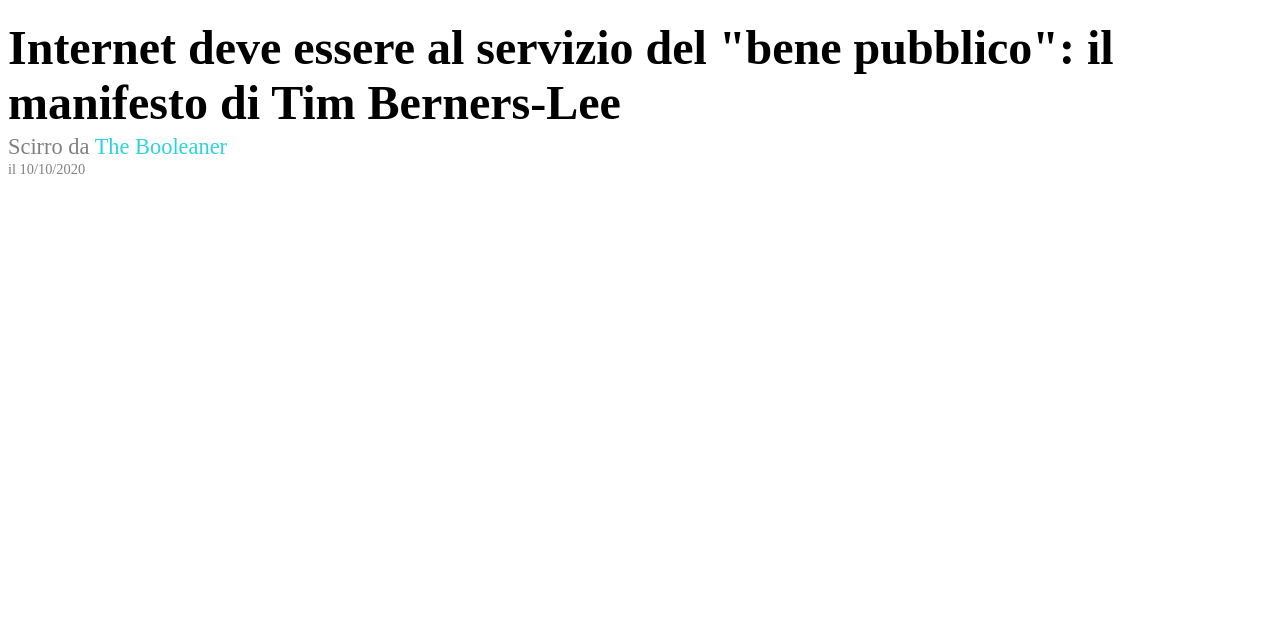
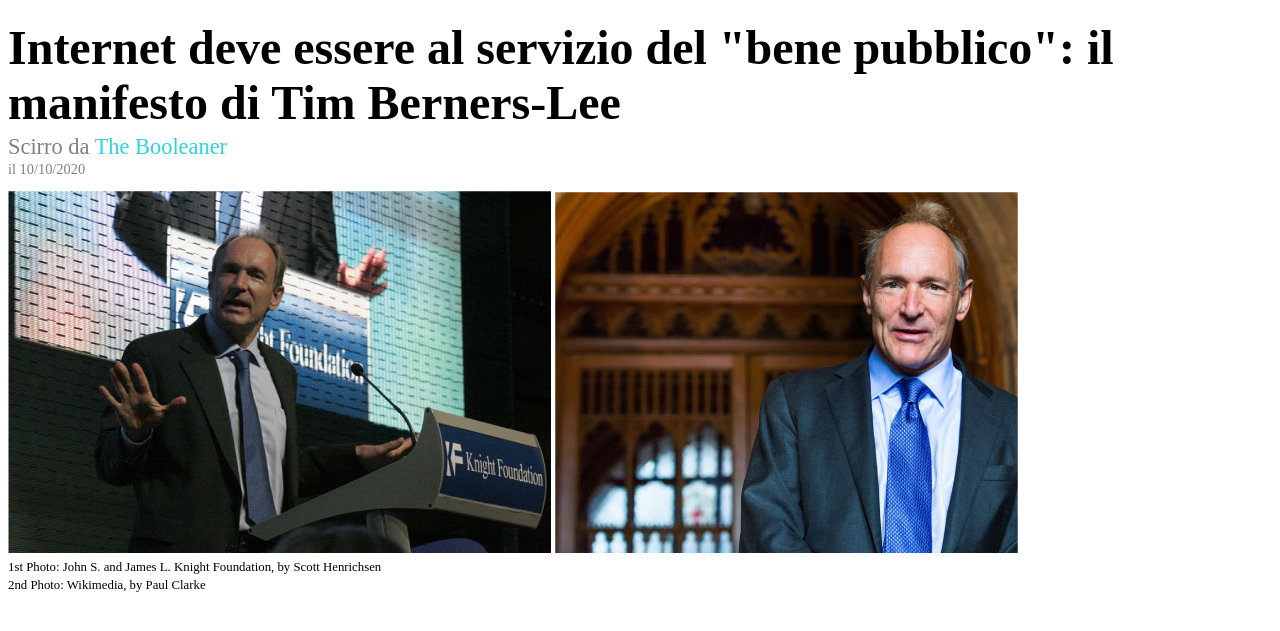
Before and after one commit to edoardope/html-css-booleaner, a plain HTML site: page index.html in a window 1280 px wide. Shown: the part 85-716 px from the top of the page. Drawn offline with Linux system fonts and the light colour scheme.

Commit message:
Foto + descrizione

```diff
--- a/asset/style.css
+++ b/asset/style.css
@@ -2,6 +2,11 @@ header{
     background-image: url(img/pattern.png);
     background-size: 25%;
 
+}
+
+section{
+    margin-top: 1%;
+    margin-bottom: 1%;
 }
 
 .logo{
@@ -27,3 +32,7 @@ header{
     font-size: 90%;
     color: grey;
 }
+
+.descrizione-foto{
+    font-size: 80%;
+}
--- a/index.html
+++ b/index.html
@@ -13,6 +13,7 @@
    <header>
      <img class="logo" src="asset/img/logo.svg" alt="logo">
    </header>
+   <main>
     <!-- intestazione -->
      <section>
        <h1 class="titolo-articolo">Internet deve essere al servizio del "bene pubblico": il manifesto di Tim Berners-Lee</h1>
@@ -23,6 +24,14 @@
           <span class="data">il 10/10/2020</span>
        </div>
      </section>
+     <!-- foto principali + descrizione -->
+     <section>
+        <img src="asset/img/tim-1.jpg" alt="John S. and James L. Knight Foundation, by Scott Henrichsen">
+        <img src="asset/img/tim-2.jpg" alt="Wikimedia, by Paul Clarke"><br>
+        <span class="descrizione-foto">1st Photo: John S. and James L. Knight Foundation, by Scott Henrichsen</span><br>
+        <span class="descrizione-foto">2nd Photo: Wikimedia, by Paul Clarke</span>
+     </section>
+   </main>
  </body>
 
  </html>
```
Lines whose indentation alone changed are shown as unchanged.
